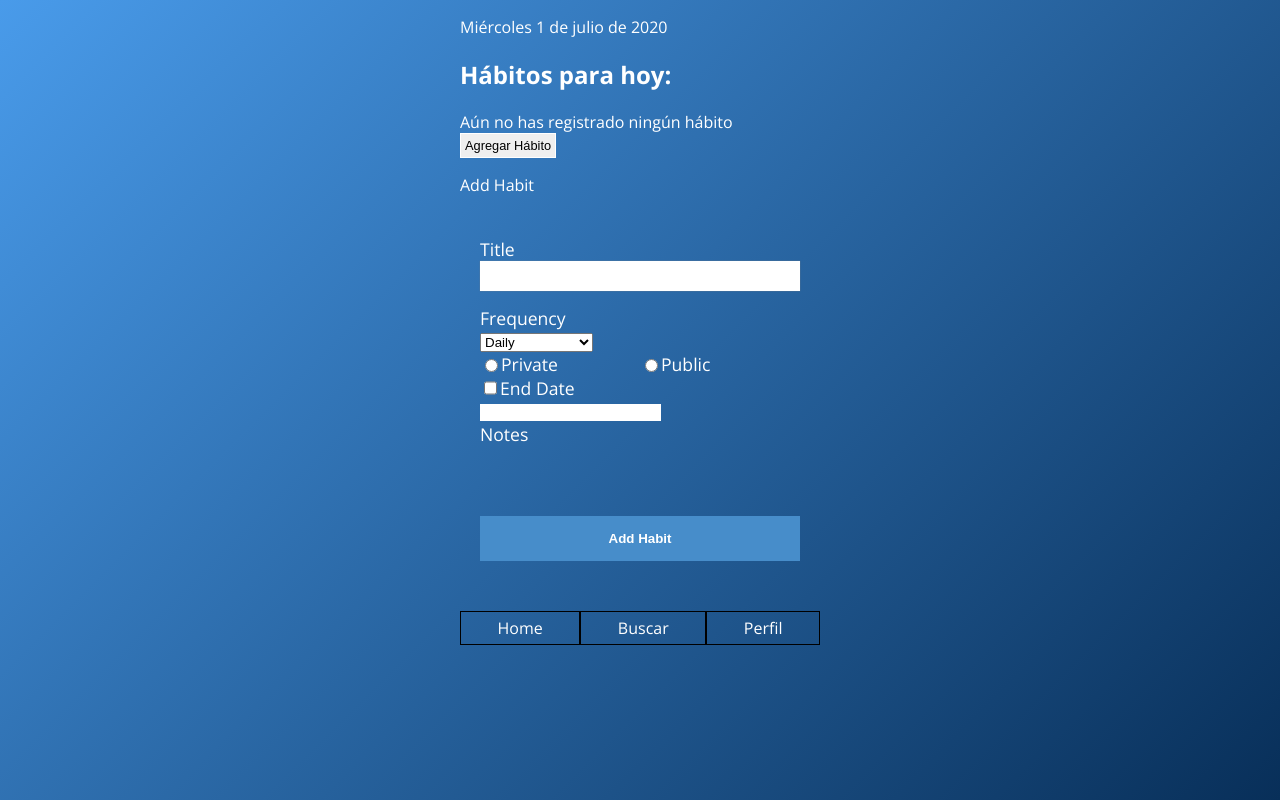
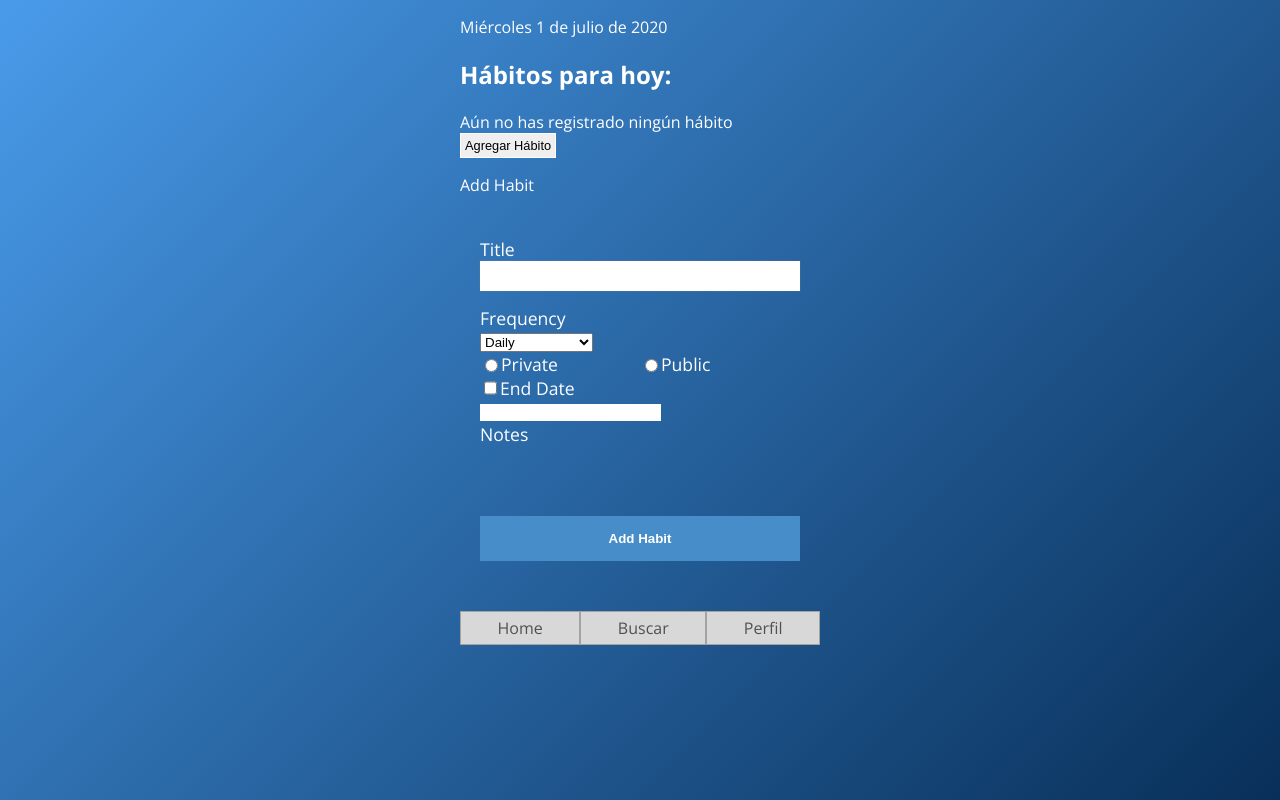
Before and after one commit to dejavuhq/sub-routines-frontend, a React app: page /home in a window 1280 px wide. Built offline with nearby package versions, Linux system fonts and the light colour scheme.

Commit message:
[FIX] nav styles

```diff
--- /dev/null
+++ b/src/assets/styles/components/Nav.scss
@@ -0,0 +1,25 @@
+nav {
+  position: relative;
+  bottom: 0;
+  width: 360px;
+  margin-top: 30px;
+}
+nav ul {
+  list-style: none;
+  padding: 0;
+  display: flex;
+  width: 100%;
+  margin: 0;
+}
+nav ul li {
+  padding: 5px;
+  border: 1px solid #a3a3a3;
+  flex-grow: 1;
+  text-align: center;
+  background-color: #d8d8d8;
+  color: #515151;
+}
+nav ul li a {
+  color: #515151;
+  text-decoration: none;
+}
--- a/src/assets/styles/main.scss
+++ b/src/assets/styles/main.scss
@@ -15,7 +15,7 @@ body {
 form {
   padding: 10px 20px;
 }
-nav {
+/* nav {
   position: relative;
   bottom: 0;
   width: 360px;
@@ -38,7 +38,7 @@ nav ul li {
 nav ul li a {
   color: white;
   text-decoration: none;
-}
+} */
 input {
   height: 60px;
   color: white;
--- a/src/components/Nav.jsx
+++ b/src/components/Nav.jsx
@@ -1,4 +1,5 @@
 import React from 'react';
+import '../assets/styles/components/Nav.scss';
 
 const Nav = () => {
   return (
```
